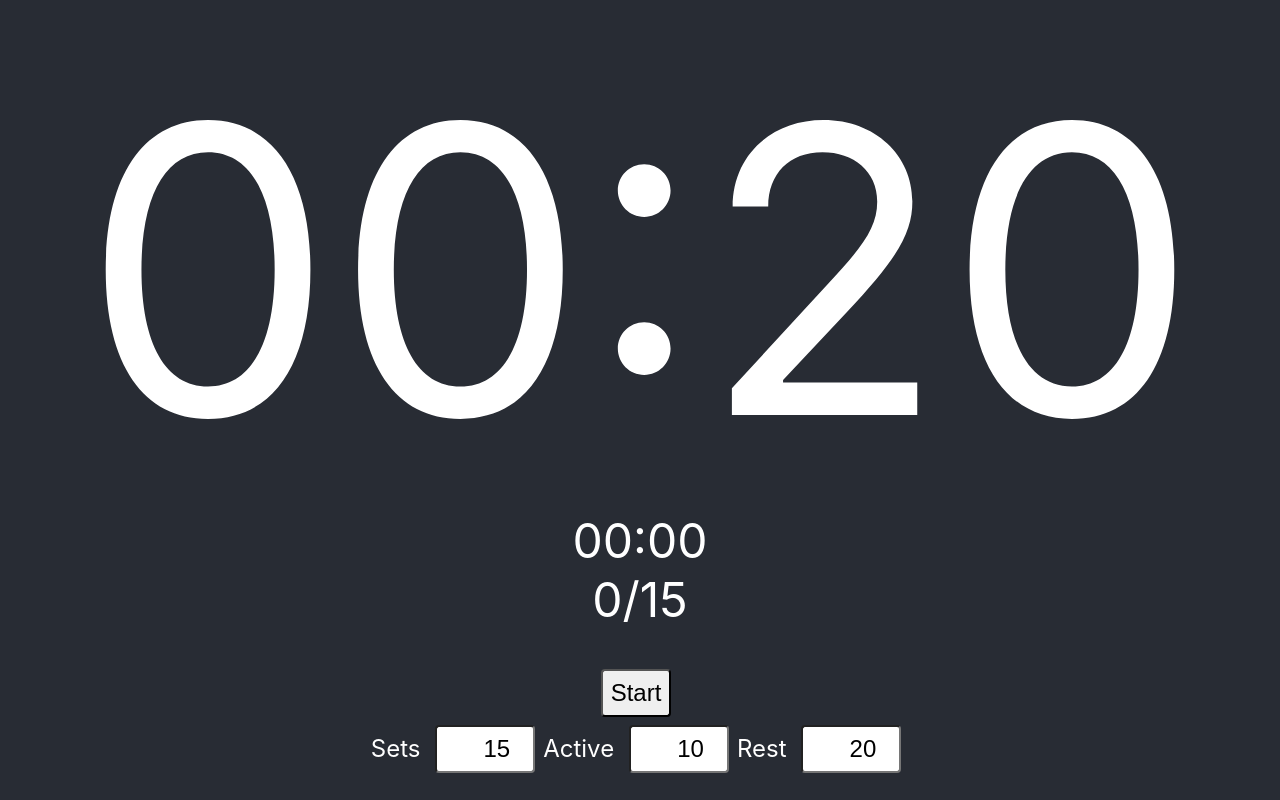
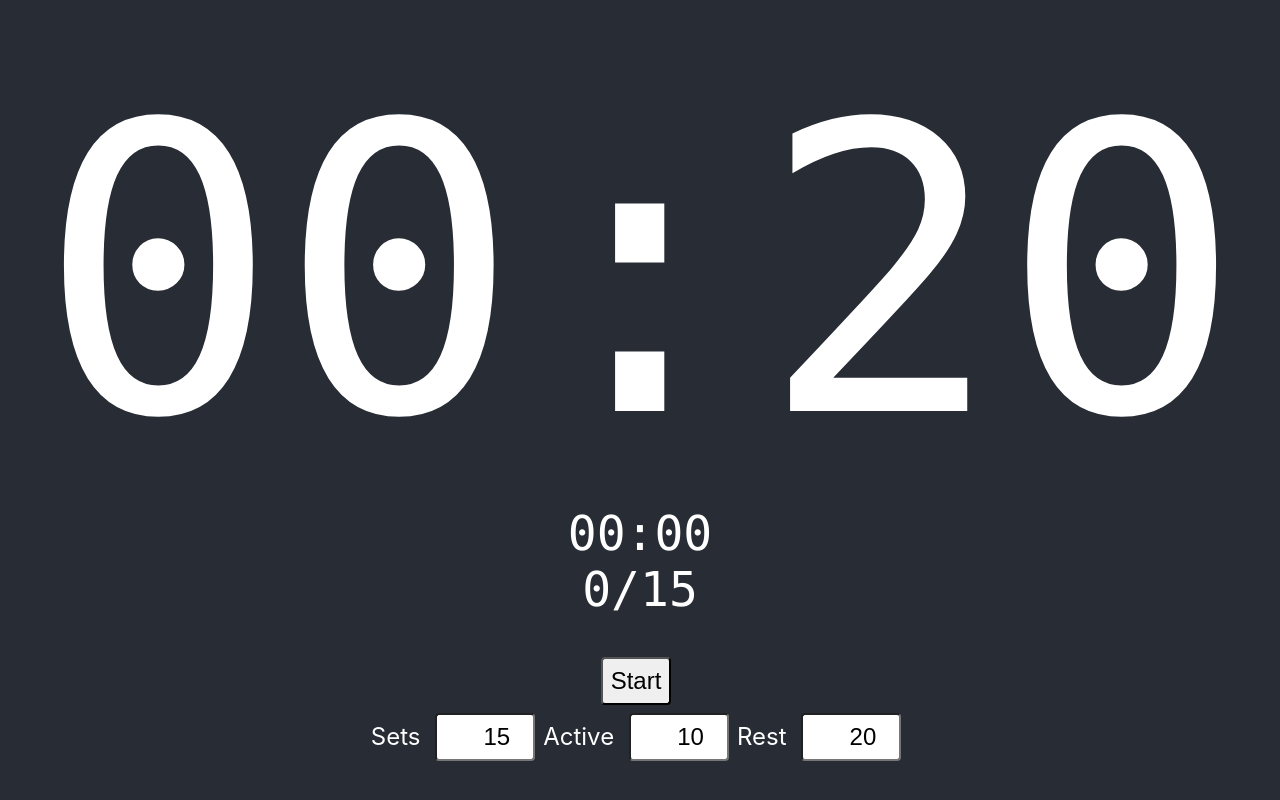
Before and after one commit to matthewwoodruff/calitimer, a React (Create React App) app: page / in a window 1280 px wide. Built offline with nearby package versions, Linux system fonts and the light colour scheme.

Commit message:
Format times as code

```diff
--- a/src/App.tsx
+++ b/src/App.tsx
@@ -46,9 +46,9 @@ function App() {
     return (
         <div className={`App`}>
             <div className={`App-header ${inActivity ? state : ''}`}>
-                <div className="Time">{moment(time).format("mm:ss")}</div>
-                <div className="Set">{moment(elapsedTime).format("mm:ss")}</div>
-                <div className="Set">{set}/{sets}</div>
+                <code className="Time">{moment(time).format("mm:ss")}</code>
+                <code className="Set">{moment(elapsedTime).format("mm:ss")}</code>
+                <code className="Set">{set}/{sets}</code>
                 <div className="controls">
                     <div className="buttons">
                         <button onClick={() => send('TOGGLE_START')}>{inActivity ? 'Stop' : 'Start'}</button>
```
